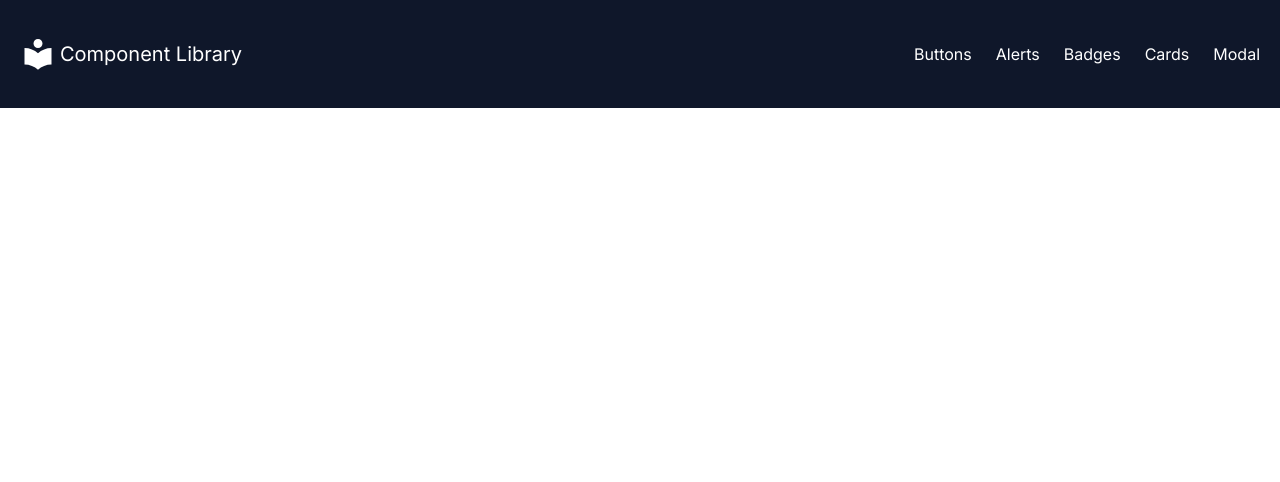
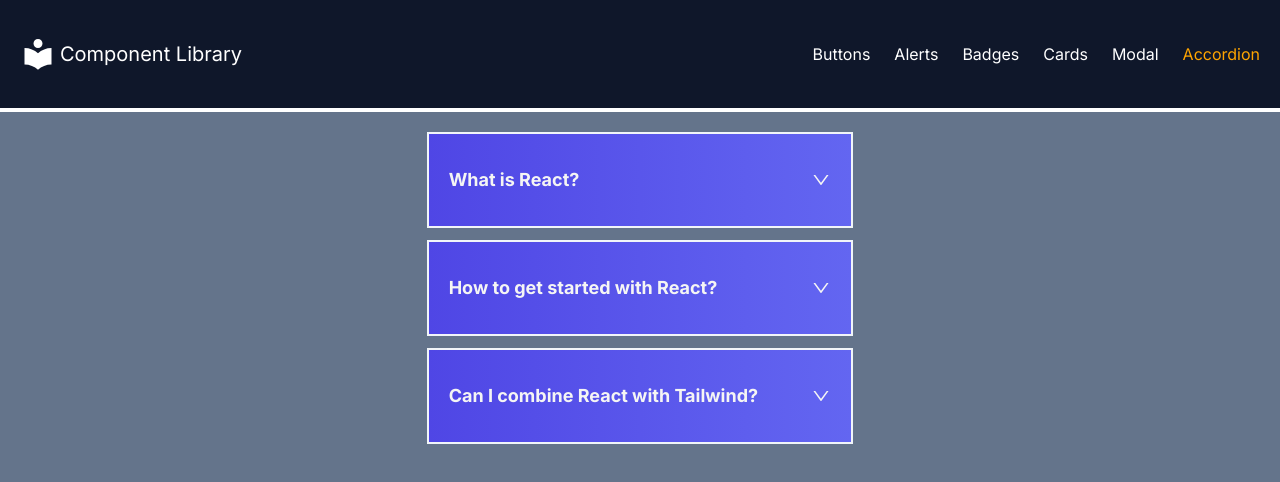
Before and after one commit to nawrazaltai/React-component-library, a React (Vite) app: page /accordionpage in a window 1280 px wide. Shown: the top 482 px of the page. Built offline with nearby package versions, Linux system fonts and the light colour scheme.

Commit message:
Accordion component completed

```diff
--- /dev/null
+++ b/src/Accordion.jsx
@@ -0,0 +1,44 @@
+import { AiOutlineDown, AiOutlineUp } from "react-icons/ai";
+
+export default function Accordion(props) {
+  const { id, children, handleOpen, active, question } = props;
+  return (
+    <div className="flex flex-col w-1/3 mb-3 bg-gradient-to-r from-indigo-600 to-indigo-500">
+      <div
+        className={`flex border-2 border-slate-100 items-center justify-between text-stone-100 px-5 py-8 `}
+      >
+        <span className="font-bold text-lg">{question}</span>
+        <span
+          className="hover:cursor-pointer text-lg hover:text-orange-400"
+          onClick={() => handleOpen(id)}
+        >
+          {active ? (
+            <AiOutlineUp className="text-xl" />
+          ) : (
+            <AiOutlineDown className="text-xl" />
+          )}
+        </span>
+      </div>
+      {children}
+    </div>
+  );
+}
+
+function AccordionContent(props) {
+  const { answer, active } = props;
+  return (
+    <div
+      className={
+        active
+          ? `flex text-white px-3 py-5 bg-indigo-100 border-2 border-white border-t-0`
+          : `hidden`
+      }
+    >
+      <span className="text-base text-slate-800 tracking-wide px-2">
+        {answer}
+      </span>
+    </div>
+  );
+}
+
+Accordion.AccordionContent = AccordionContent;
--- /dev/null
+++ b/src/AccordionPage.jsx
@@ -0,0 +1,64 @@
+import { useState } from "react";
+import "./App.css";
+import Accordion from "./Accordion";
+
+export default function AccordionPage() {
+  const [open, setOpen] = useState([
+    {
+      question: "What is React?",
+      answer:
+        "The React. js framework is an open-source JavaScript framework and library developed by Facebook. It's used for building interactive user interfaces and web applications quickly and efficiently with significantly less code than you would with vanilla JavaScript",
+      active: false,
+      id: 1,
+    },
+    {
+      question: "How to get started with React?",
+      answer:
+        "Lorem ipsum dolor sit amet, consectetur adipiscing elit. Aenean dignissim imperdiet porttitor. Vivamus quis luctus justo. Morbiconsequat fringilla justo. Duis id elit commodo, iaculis nibh id, ornare odio. Sed in ipsum diam. Fusce a enim placerat, molestie sapien in, bibendum nibh. Suspendisse nec ligula molestie nibh aliquet vulputate sed sodales mi. Pellentesque auctor sollicitudin venenatis.",
+      active: false,
+
+      id: 2,
+    },
+    {
+      question: "Can I combine React with Tailwind?",
+      answer:
+        "Lorem ipsum dolor sit amet, consectetur adipiscing elit. Aenean dignissim imperdiet porttitor.",
+      active: false,
+
+      id: 3,
+    },
+  ]);
+
+  function handleOpen(id) {
+    setOpen(
+      open.map((item) => {
+        if (item.id === id) {
+          return { ...item, active: !item.active };
+        } else {
+          return item;
+        }
+      })
+    );
+  }
+
+  return (
+    <div className="bg-slate-500 h-screen flex flex-col items-center py-5">
+      {open.map((item) => {
+        return (
+          <Accordion
+            key={item.id}
+            id={item.id}
+            question={item.question}
+            handleOpen={handleOpen}
+            active={item.active}
+          >
+            <Accordion.AccordionContent
+              answer={item.answer}
+              active={item.active}
+            />
+          </Accordion>
+        );
+      })}
+    </div>
+  );
+}
--- a/src/App.css
+++ b/src/App.css
@@ -1,3 +1,16 @@
 * {
   box-sizing: border-box;
 }
+
+.titleContainer {
+  font-family: "Courier New", Courier, monospace;
+  color: white;
+  padding: 1em;
+  display: flex;
+  align-items: center;
+  justify-content: space-between;
+}
+
+.titleContainer + .titleContainer {
+  border-bottom: 2px solid yellow;
+}
--- a/src/App.jsx
+++ b/src/App.jsx
@@ -3,6 +3,7 @@ import ButtonsPage from "./ButtonsPage";
 import AlertsPage from "./AlertsPage";
 import BadgesPage from "./BadgesPage";
 import CardsPage from "./CardsPage";
+import AccordionPage from "./AccordionPage";
 import Home from "./Home";
 import { Outlet, Route, Routes, NavLink } from "react-router-dom";
 import ModalPage from "./ModalPage";
@@ -70,10 +71,18 @@ function App() {
               Modal
             </NavLink>
           </li>
+          <li>
+            <NavLink
+              className={"hover:text-orange-300"}
+              style={({ isActive }) => (isActive ? activeStyle : undefined)}
+              to={"/accordionpage"}
+            >
+              Accordion
+            </NavLink>
+          </li>
         </ul>
       </nav>
       <Outlet />
-
       <Routes>
         <Route path="/" element={<Home />}></Route>
         <Route path="/buttonspage" element={<ButtonsPage />}></Route>
@@ -81,6 +90,7 @@ function App() {
         <Route path="/badgespage" element={<BadgesPage />}></Route>
         <Route path="/cardspage" element={<CardsPage />}></Route>
         <Route path="modalpage" element={<ModalPage />}></Route>
+        <Route path="accordionpage" element={<AccordionPage />}></Route>
       </Routes>
     </div>
   );
--- a/src/main.jsx
+++ b/src/main.jsx
@@ -7,11 +7,6 @@ import {
 } from "react-router-dom";
 import App from "./App";
 import "./index.css";
-import Button from "./Button";
-import Alerts from "./Alerts";
-import Badges from "./Badges";
-import Card from "./Card";
-import Home from "./Home";
 
 ReactDOM.createRoot(document.getElementById("root")).render(
   <React.StrictMode>
--- a/tailwind.config.cjs
+++ b/tailwind.config.cjs
@@ -10,6 +10,11 @@ module.exports = {
         "html-bg":
           "url('https://images.unsplash.com/photo-1535498730771-e735b998cd64?ixlib=rb-4.0.3&ixid=MnwxMjA3fDB8MHxwaG90by1wYWdlfHx8fGVufDB8fHx8&auto=format&fit=crop&w=687&q=80')",
       },
+      variants: {
+        extend: {
+          padding: ["last"],
+        },
+      },
     },
   },
   plugins: [],
```
Also changed, not shown: src/ModalPage.jsx (+0 -9 lines).
